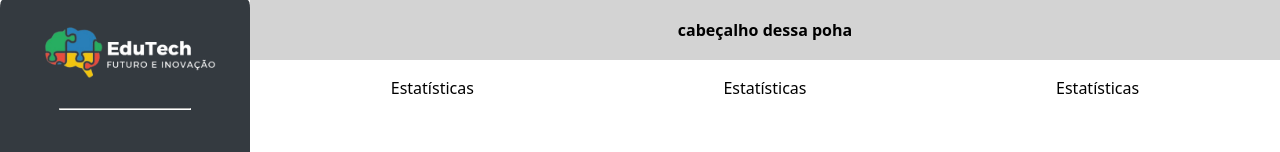
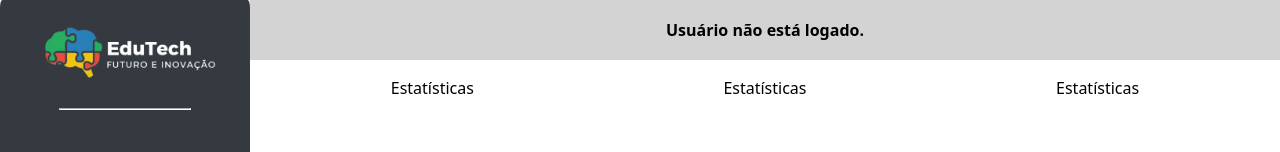
Before and after one commit to Nubiarodrigues/System_EduTech, a React (Vite) app: page / in a window 1280 px wide. Shown: the top 152 px of the page. Built offline with nearby package versions, Linux system fonts and the light colour scheme; no server answers.

Commit message:
feat(components): utilizar context para exibir informações do usuário no cabeçalho

```diff
--- a/src/components/Header/Header.jsx
+++ b/src/components/Header/Header.jsx
@@ -1,9 +1,13 @@
-import styles from './Header.module.css'
+import { useAuthContext } from '../../contexts/auth/AuthContext';
+import styles from './Header.module.css';
 
-export default function Header(){
-    return (
-        <header className={styles.container_header}>
-            <p>cabeçalho dessa poha</p>
-        </header>
-    )
+export default function Header() {
+
+    const { user, isLoadingLoggedUser, sendLogin, logout } = useAuthContext();
+
+    if (isLoadingLoggedUser) return <p>Carregando usuário...</p>;
+
+    if (!user) return <p>Usuário não está logado.</p>;
+
+    return <p>Olá, {user.name} - {user.role}!</p>;
 }
```
